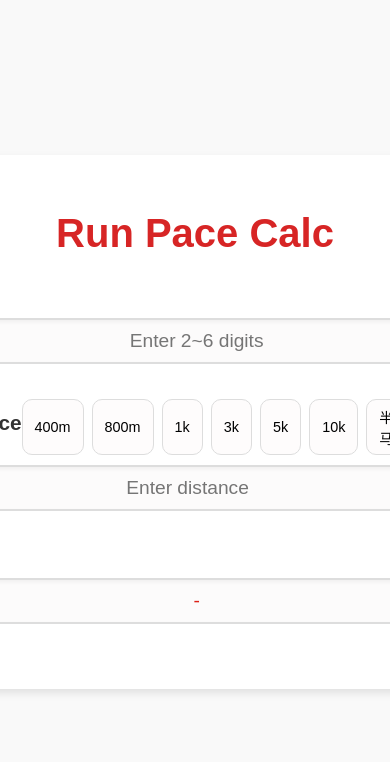
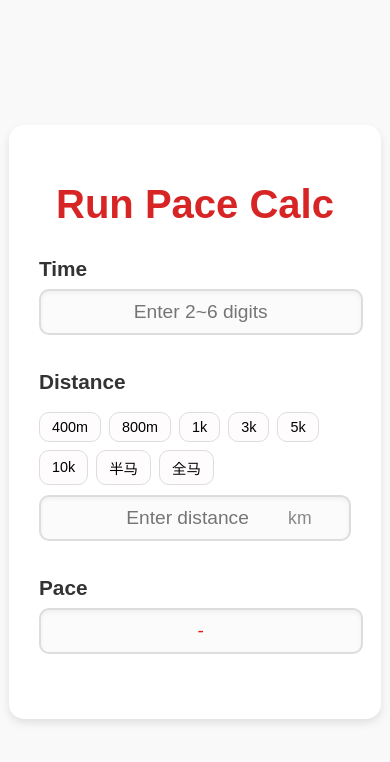
Before and after one commit to Daleveral/running-pace, a Flask app: page / in a window 390 px wide; the page is wider, and only the part inside the window is pictured. Shown: the top 762 px of that part. Run offline with Flask 3, Linux system fonts and the light colour scheme.

Commit message:
优化手机端体验

```diff
--- a/static/style.css
+++ b/static/style.css
@@ -14,7 +14,13 @@ body {
     padding: 30px;
     border-radius: 15px;
     box-shadow: 0px 4px 8px rgba(0, 0, 0, 0.1);
-    width: 570px;
+    width: 40%;
+}
+
+@media (max-width: 768px) {
+    .container {
+        width: 80%;
+    }
 }
 
 h1 {
@@ -70,7 +76,21 @@ label {
 
 .shortcut-buttons {
     display: flex;
+    flex-wrap: wrap;
     gap: 8px;
+    justify-content: flex-start;
+}
+
+@media (max-width: 768px) {
+    .distance-label-wrapper {
+        flex-direction: column;
+        align-items: flex-start;
+    }
+
+    .shortcut-buttons {
+        width: 100%;
+        margin-top: 10px;
+    }
 }
 
 .shortcut {
```
